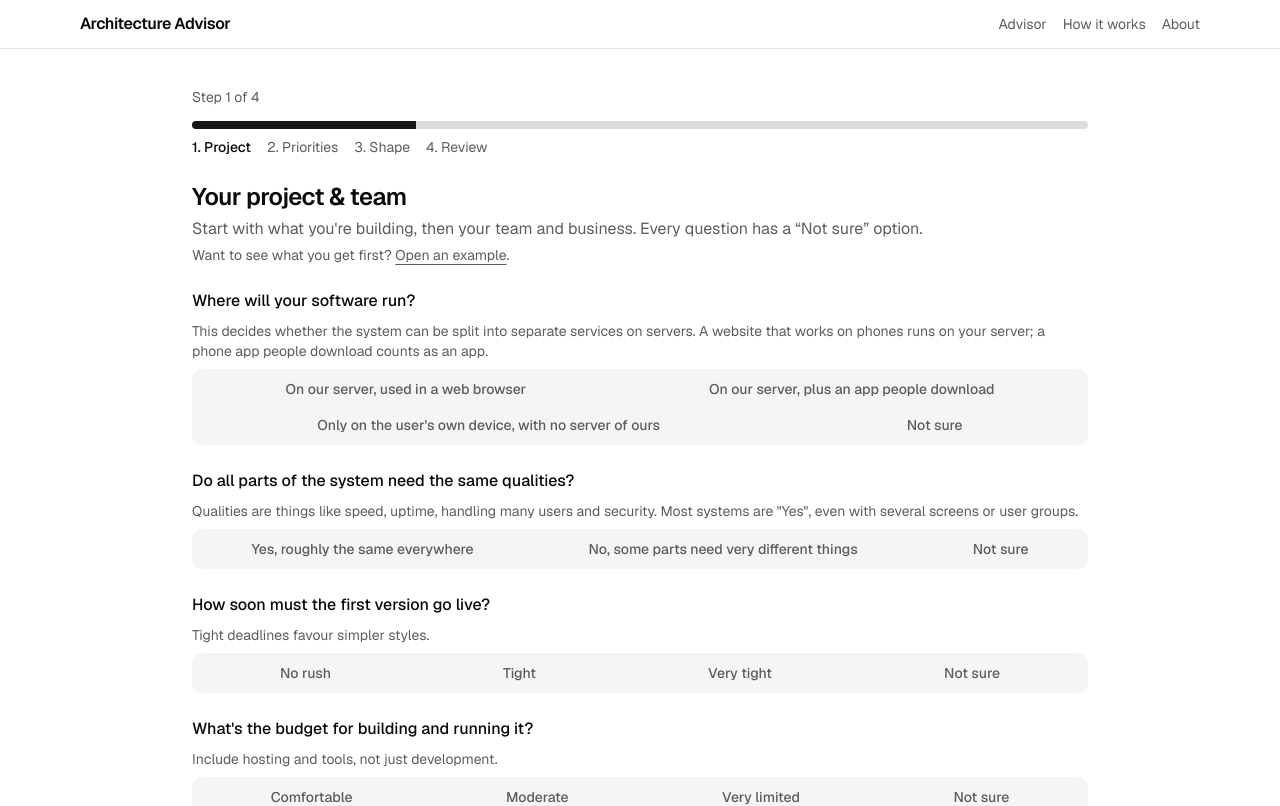
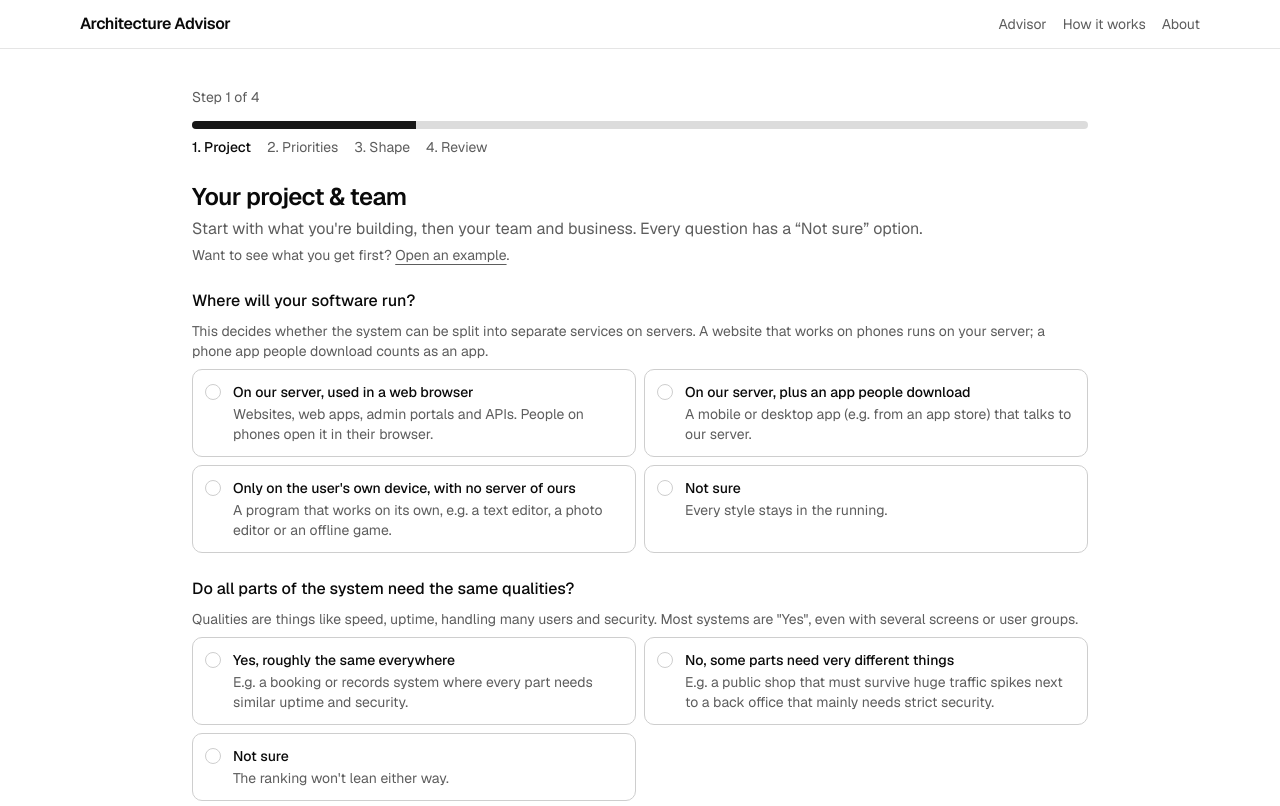
Before and after one commit to loch214/architecture-advisor, a Next.js app: page /advisor in a window 1280 px wide. Shown: the top 806 px of the page. Built offline with nearby package versions, Linux system fonts and the light colour scheme.

Commit message:
Form: show options with examples as radio cards
Driver options may carry a description; such questions render as a list of
cards with the example under each label instead of the segmented control.

```diff
--- a/src/components/form/step-drivers.tsx
+++ b/src/components/form/step-drivers.tsx
@@ -1,7 +1,7 @@
 "use client";
 
 import { kb } from "@/modules/knowledge-base";
-import { SegmentedControl, SegmentedControlItem } from "@/components/ui/radio-group";
+import { RadioCard, RadioGroup, SegmentedControl, SegmentedControlItem } from "@/components/ui/radio-group";
 import type { InputIssue } from "@/modules/scoring";
 import type { FormState } from "./form-state";
 import { FieldError } from "./field-error";
@@ -33,6 +33,20 @@ export function StepDrivers({
             <p id={helpId} className="text-sm text-muted-foreground">
               {d.help}
             </p>
+            {d.options.some((o) => o.description) ? (
+              // Options that need an example on screen are cards, so nobody has to guess what they mean.
+              <RadioGroup
+                value={form.drivers[d.id] ?? ""}
+                onValueChange={(v) => onChange({ ...form.drivers, [d.id]: v })}
+                aria-label={d.label}
+                aria-invalid={!!issue}
+                className="gap-2 sm:grid-cols-2"
+              >
+                {ordered(d.options).map((o) => (
+                  <RadioCard key={o.id} value={o.id} label={o.label} description={o.description} />
+                ))}
+              </RadioGroup>
+            ) : (
               <SegmentedControl
                 value={form.drivers[d.id] ?? ""}
                 onValueChange={(v) => onChange({ ...form.drivers, [d.id]: v })}
@@ -45,6 +59,7 @@ export function StepDrivers({
                   </SegmentedControlItem>
                 ))}
               </SegmentedControl>
+            )}
             {issue && <FieldError id={errorId}>{issue.message}</FieldError>}
           </fieldset>
         );
--- a/src/components/ui/radio-group.tsx
+++ b/src/components/ui/radio-group.tsx
@@ -55,4 +55,44 @@ function SegmentedControlItem({ className, ...props }: React.ComponentProps<type
   );
 }
 
-export { RadioGroup, RadioGroupItem, SegmentedControl, SegmentedControlItem };
+/**
+ * Radio card: one option of a `RadioGroup` drawn as a bordered card with a short description under the label,
+ * for questions whose options need an example on screen (UI_UX "Form"). The label is the accessible name and
+ * the description its accessible description.
+ */
+function RadioCard({
+  className,
+  label,
+  description,
+  ...props
+}: React.ComponentProps<typeof RadioGroupPrimitive.Item> & { label: string; description?: string }) {
+  const id = React.useId();
+  return (
+    <RadioGroupPrimitive.Item
+      data-slot="radio-card"
+      aria-labelledby={`${id}-label`}
+      aria-describedby={description ? `${id}-description` : undefined}
+      className={cn(
+        "flex w-full items-start gap-3 rounded-lg border border-input p-3 text-left outline-none transition-colors hover:bg-muted/50 focus-visible:ring-[3px] focus-visible:ring-ring/50 data-[state=checked]:border-primary data-[state=checked]:bg-primary/5",
+        className,
+      )}
+      {...props}
+    >
+      <span className="mt-0.5 flex size-4 shrink-0 items-center justify-center rounded-full border border-input">
+        <RadioGroupPrimitive.Indicator className="size-2 rounded-full bg-primary" />
+      </span>
+      <span className="space-y-0.5">
+        <span id={`${id}-label`} className="block text-sm font-medium">
+          {label}
+        </span>
+        {description && (
+          <span id={`${id}-description`} className="block text-sm text-muted-foreground">
+            {description}
+          </span>
+        )}
+      </span>
+    </RadioGroupPrimitive.Item>
+  );
+}
+
+export { RadioGroup, RadioGroupItem, RadioCard, SegmentedControl, SegmentedControlItem };
```
Lines whose indentation alone changed are shown as unchanged.
